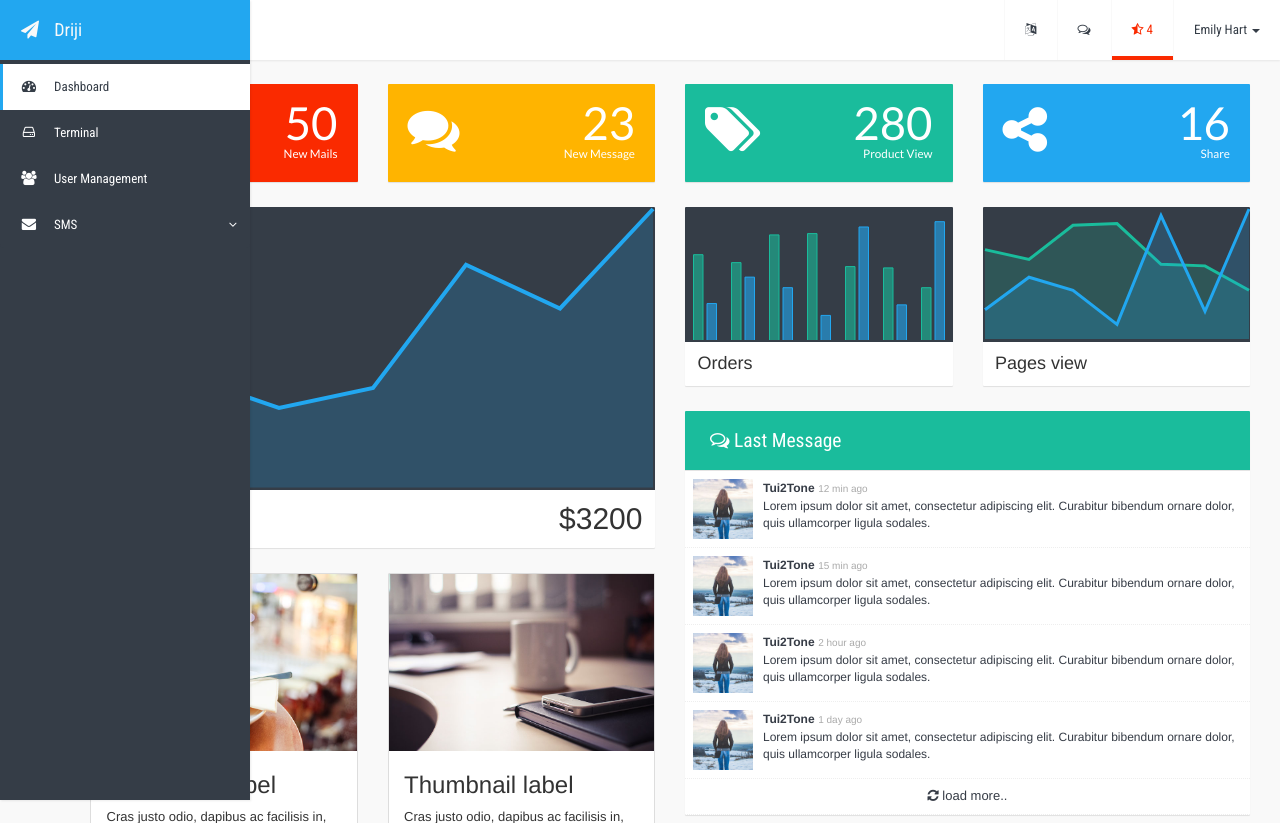
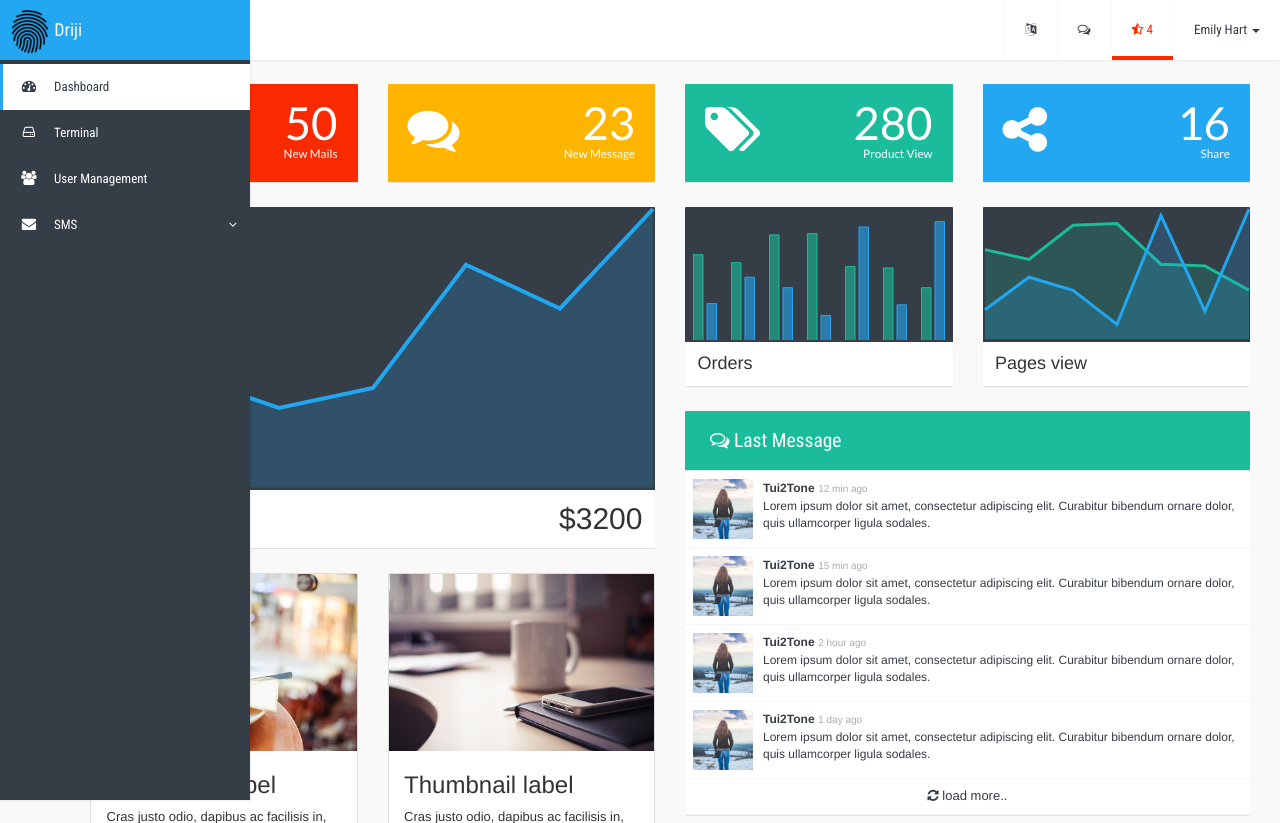
Before and after one commit to fananimi/driji, a Django app: page / in a window 1280 px wide. Shown: the top 823 px of the page. Run offline with Django 3.2, Linux system fonts and the light colour scheme; some libraries are stand-ins or nearby versions.

Commit message:
add fingerprint icon

```diff
--- a/driji/templates/base.html
+++ b/driji/templates/base.html
@@ -119,7 +119,9 @@
             <div class="side-menu-container">
               <div class="navbar-header">
                 <a class="navbar-brand" href="#">
-                  <div class="icon fa fa-paper-plane"></div>
+                  <div class="icon">
+                    <img src="{% static 'img/finger_48.png' %}" alt=""/>
+                  </div>
                   <div class="title">Driji</div>
                 </a>
                 <button type="button" class="navbar-expand-toggle pull-right visible-xs">
```
Also changed, not shown: driji/static/img/finger.png (added), driji/static/img/finger_48.png (added), driji/static/img/fingerprint_reader_48.png (added), driji/static/img/fingerprint_reader_64.png (added).
